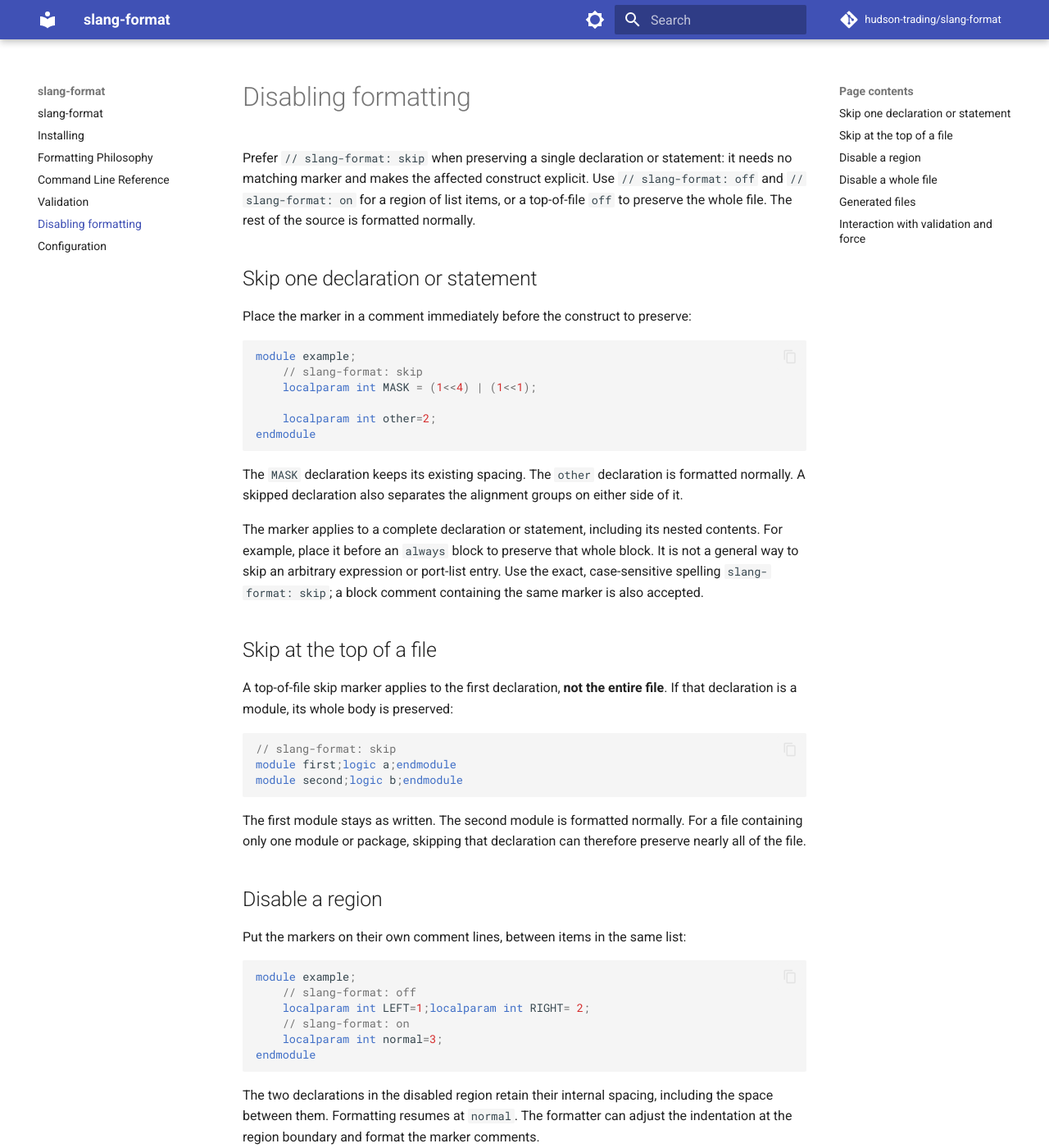
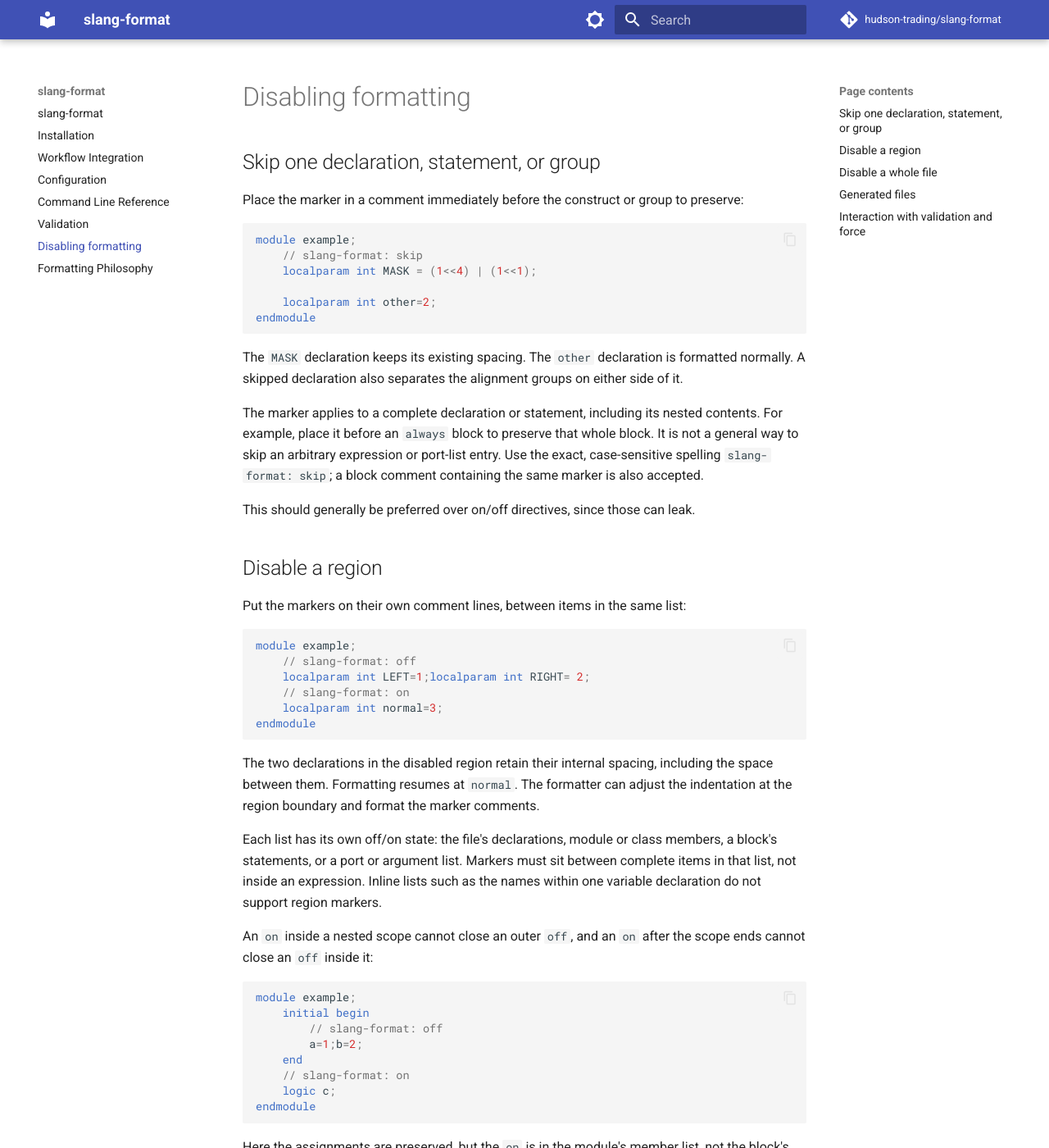
Before and after one commit to hudson-trading/slang-format, an MkDocs documentation site: the page built from docs/features/format-markers.md, in a window 1280 px wide and 1400 px high. Shown: the whole window at 82% size. Built offline with MkDocs 1.6.1 and Material for MkDocs 9.7.7, drawn with Linux system fonts in a browser that asks for light colours; comment, search, counter and statistics services are not loaded.

````diff
--- /dev/null
+++ b/.markdownlint-cli2.yaml
@@ -0,0 +1,6 @@
+config:
+    default: false
+    MD032: true
+
+ignores:
+    - external/**
--- a/.pre-commit-config.yaml
+++ b/.pre-commit-config.yaml
@@ -31,6 +31,12 @@ repos:
           - id: mixed-line-ending
             args: [--fix, lf]
           - id: trailing-whitespace
+
+    - repo: https://github.com/DavidAnson/markdownlint-cli2
+      rev: v0.18.1
+      hooks:
+          - id: markdownlint-cli2
+            exclude: ^external/.*
 
     # CMake formatting
     - repo: https://github.com/cheshirekow/cmake-format-precommit
--- a/docs/features/format-markers.md
+++ b/docs/features/format-markers.md
@@ -1,14 +1,8 @@
 # Disabling formatting
 
-Prefer `// slang-format: skip` when preserving a single declaration or statement:
-it needs no matching marker and makes the affected construct explicit. Use
-`// slang-format: off` and `// slang-format: on` for a region of list items,
-or a top-of-file `off` to preserve the whole file. The rest of the source is
-formatted normally.
+## Skip one declaration, statement, or group
 
-## Skip one declaration or statement
-
-Place the marker in a comment immediately before the construct to preserve:
+Place the marker in a comment immediately before the construct or group to preserve:
 
 ```systemverilog
 module example;
@@ -18,6 +12,7 @@ module example;
     localparam int other=2;
 endmodule
 ```
+
 
 The `MASK` declaration keeps its existing spacing. The `other` declaration is
 formatted normally. A skipped declaration also separates the alignment groups
@@ -29,20 +24,7 @@ block. It is not a general way to skip an arbitrary expression or port-list
 entry. Use the exact, case-sensitive spelling `slang-format: skip`; a block
 comment containing the same marker is also accepted.
 
-## Skip at the top of a file
-
-A top-of-file skip marker applies to the first declaration, **not the entire
-file**. If that declaration is a module, its whole body is preserved:
-
-```systemverilog
-// slang-format: skip
-module first;logic a;endmodule
-module second;logic b;endmodule
-```
-
-The first module stays as written. The second module is formatted normally.
-For a file containing only one module or package, skipping that declaration can
-therefore preserve nearly all of the file.
+This should generally be preferred over on/off directives, since those can leak.
 
 ## Disable a region
 
--- a/docs/start/installing.md
+++ b/docs/start/installing.md
@@ -1,9 +1,7 @@
-# Installing
+# Installation
 
-<!-- Uncomment after the first release is published.
 Prebuilt archives are available on the
 [GitHub releases page](https://github.com/hudson-trading/slang-format/releases).
--->
 
 ## Build from source
 
--- a/mkdocs.yaml
+++ b/mkdocs.yaml
@@ -48,11 +48,12 @@ validation:
 nav:
     - index.md
     - start/installing.md
-    - features/format-philosophy.md
+    - start/workflow-integration.md
+    - features/configuration.md
     - features/format-args.md
     - features/format-validation.md
     - features/format-markers.md
-    - Configuration: features/format-config.md
+    - features/format-philosophy.md
 
 markdown_extensions:
     - tables
````
Also changed, not shown: README.md (+43 -31 lines), docs/features/format-args.md (+1 -2 lines), docs/features/format-philosophy.md (+3 -2 lines), docs/index.md (+4 -3 lines), docs/start/workflow-integration.md (added, +123 -0 lines), docs/features/configuration.md (renamed from docs/features/format-config.md), 1 other file.
